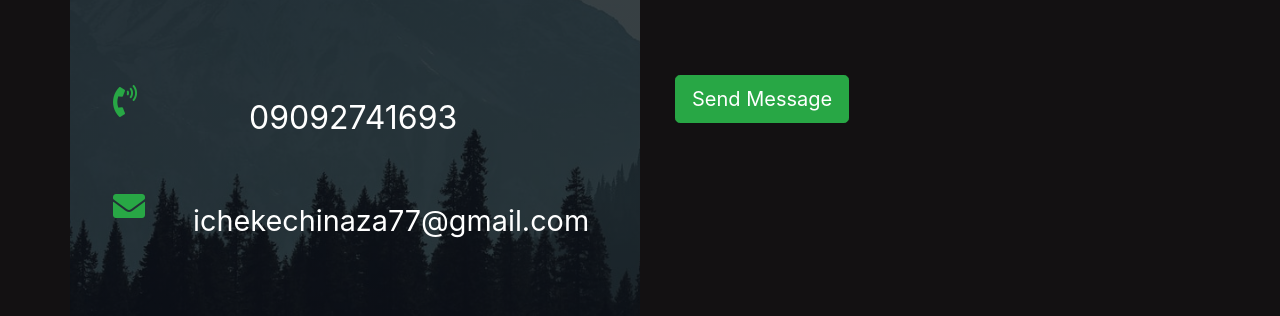
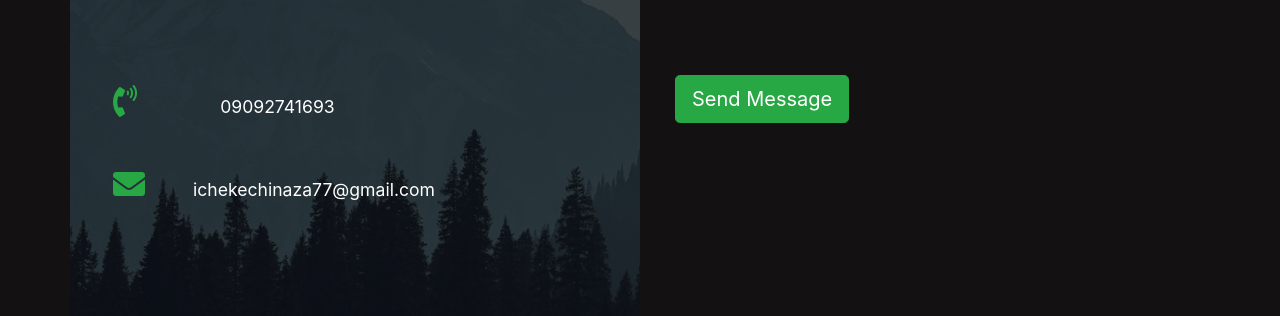
Before and after one commit to Chinaza413/task3.github.io, a plain HTML site: page index.html in a window 1280 px wide. Shown: the part 1636-1952 px from the top of the page. Drawn offline with nearby package versions, Linux system fonts and the light colour scheme.

Commit message:
Update style.css

```diff
--- a/style.css
+++ b/style.css
@@ -90,13 +90,13 @@ body {
 #number {
     margin-top: 9px;
     margin-left: 2em;
-    font-size: 2em;
+    font-size: 1.1em;
 }
 
 #email {
     margin-top: 9px;
     margin-bottom: 3em;
-    font-size: 1.8em;
+    font-size: 1.1em;
 }
 
 #name {
```
